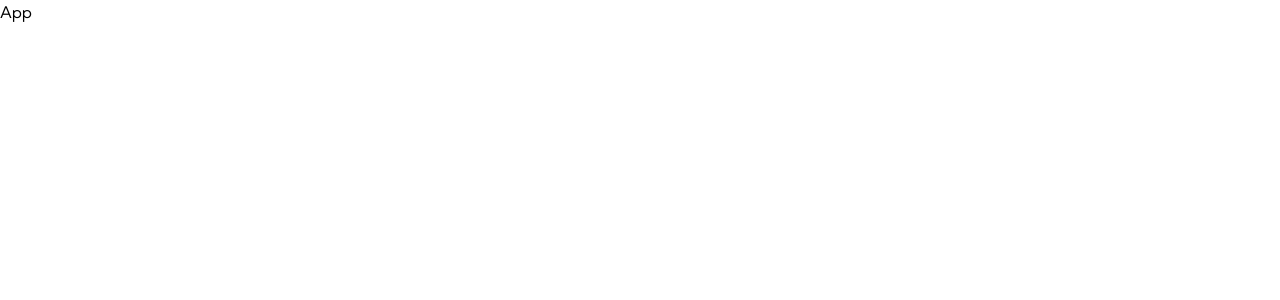
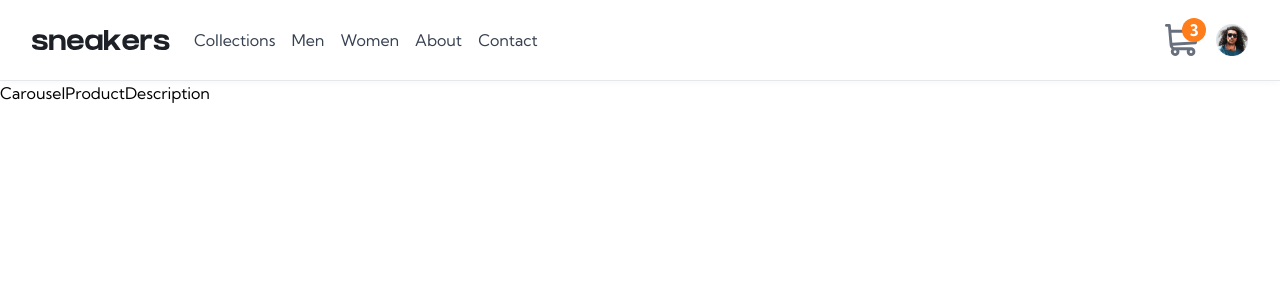
Before and after one commit to FevenSeyfu/Ecommerce-product-page, a React (Vite) app: page / in a window 1280 px wide. Shown: the top 300 px of the page. Built offline with nearby package versions, Linux system fonts and the light colour scheme.

Commit message:
Complete Nav bar

```diff
--- a/src/App.jsx
+++ b/src/App.jsx
@@ -1,9 +1,18 @@
 import React from 'react'
+import Navbar from './components/navbar/Navbar';
+import ProductDescription from './components/ProductDescription';
+import Carousel from './components/Carousel';
 
 const App = () => {
   return (
-    <div>App</div>
+    <div className='w-full h-screen flex flex-col'>
+      <Navbar />
+      <div className='flex flex-row '>
+        <Carousel />
+        <ProductDescription />
+      </div>
+    </div>
   )
 }
 
-export default App
+export default App;
--- /dev/null
+++ b/src/components/Carousel.jsx
@@ -0,0 +1,9 @@
+import React from 'react'
+
+const Carousel = () => {
+  return (
+    <div>Carousel</div>
+  )
+}
+
+export default Carousel
--- /dev/null
+++ b/src/components/ProductDescription.jsx
@@ -0,0 +1,9 @@
+import React from 'react'
+
+const ProductDescription = () => {
+  return (
+    <div>ProductDescription</div>
+  )
+}
+
+export default ProductDescription
--- /dev/null
+++ b/src/components/navbar/CartIcon.jsx
@@ -0,0 +1,17 @@
+import React from 'react';
+
+const CartIcon = ({ itemCount }) => {
+  return (
+    <div className='relative'>
+      <img src="src/assets/icon-cart.svg" alt="cart icon" className="h-8" />
+
+      {itemCount > 0 && (
+        <span className="absolute top-[-6px] right-[-6px] bg-primary-orange text-white rounded-full h-6 w-6 text-center text-md font-bold">
+          {itemCount}
+        </span>
+      )}
+    </div>
+  );
+};
+
+export default CartIcon;
--- /dev/null
+++ b/src/components/navbar/Navbar.jsx
@@ -0,0 +1,61 @@
+import React,{useState} from "react";
+import CartIcon from "./CartIcon";
+
+const Navbar = () => {
+    const [cart,setCart] = useState([
+        {
+            id:1,
+            item:'shoe'
+        },
+        {
+            id:1,
+            item:'shoe'
+        },
+        {
+            id:1,
+            item:'shoe'
+        }
+    ]);
+
+  return (
+    <div className="flex flex-row justify-between items-center px-8 py-4 md:py-6 border-b shadow-md shadow-gray-50">
+      <div className="flex flex-row gap-4 md:gap-6 items-center">
+        <img
+          src="src/assets/icon-menu.svg"
+          alt="Humber menu"
+          className="md:hidden"
+        />
+        <img src="src/assets/logo.svg" alt="logo" />
+
+        <ul className="hidden md:flex flex-row gap-4 text-gray-700">
+          <li>
+            <a href="#">Collections</a>
+          </li>
+          <li>
+            <a href="#">Men</a>
+          </li>
+          <li>
+            <a href="#">Women</a>
+          </li>
+          <li>
+            <a href="#">About</a>
+          </li>
+          <li>
+            <a href="#">Contact</a>
+          </li>
+        </ul>
+      </div>
+      <div className="flex flex-row gap-4">
+        {/* <img src="src/assets/icon-cart.svg" alt="cart icon" className="h-8" /> */}
+        <CartIcon itemCount={cart.length} />
+        <img
+          src="src/assets/image-avatar.png"
+          alt="user avatar"
+          className="h-8"
+        />
+      </div>
+    </div>
+  );
+};
+
+export default Navbar;
```
Also changed, not shown: 1 other file (tests, documents, lock files or other folders).
